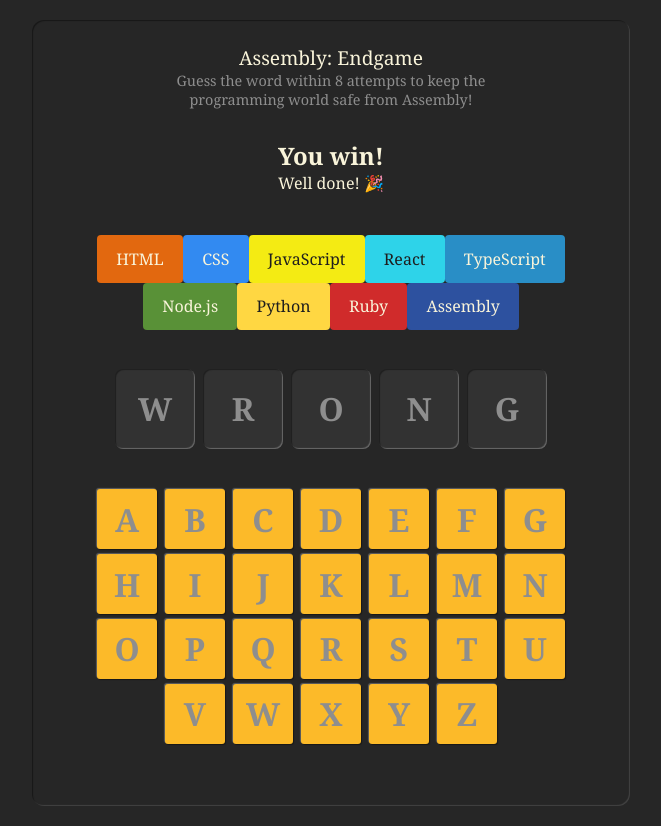
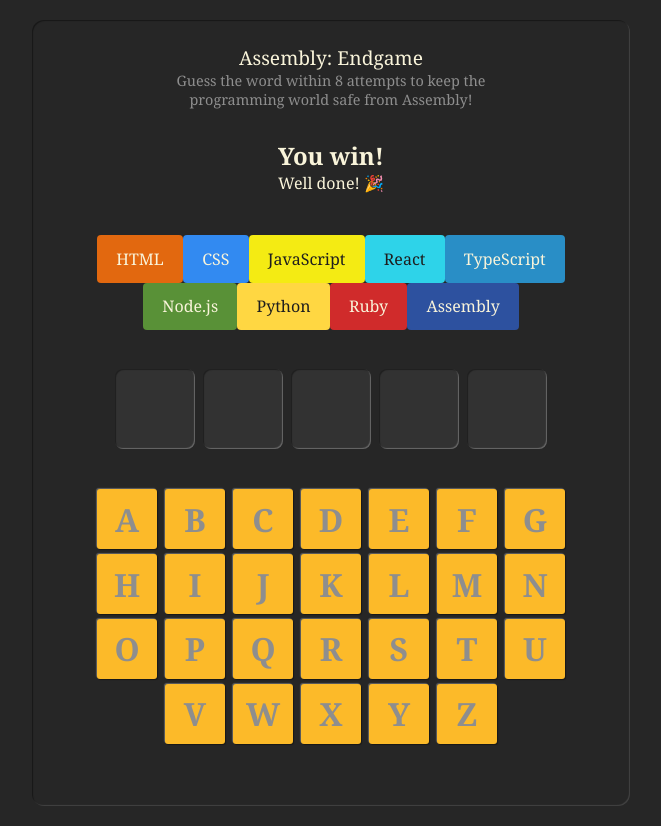
Before and after one commit to Jogata/SoftUni-React-Project, a React (Vite) app in the folder client/: page / in a window 1280 px wide. Shown: the whole page, without its empty margins (309-970 px from the left). Built offline with nearby package versions, Linux system fonts and the light colour scheme; a web font is replaced by a local one.

Commit message:
display only guessed letters functionality

```diff
--- a/client/public/styles.css
+++ b/client/public/styles.css
@@ -779,6 +779,7 @@ section.game-status {
   /* margin: 0.15rem 0.25rem; */
   /* padding: 0.5em 0.62em; */
   /* display: flex; */
+  vertical-align: middle;
   display: inline-flex;
   align-items: center;
   justify-content: center;
--- a/client/src/components/recepies/Main.jsx
+++ b/client/src/components/recepies/Main.jsx
@@ -536,6 +536,7 @@ const languages = [
 export function Main() {
     const [currentWord, setCurrentWord] = useState(() => getRandomWord());
     const [guessedLetters, setGuessedLetters] = useState([]);
+    console.log(currentWord);
     console.log(guessedLetters);
     // const currentWord = "example";
 
@@ -561,9 +562,11 @@ export function Main() {
     });
 
     const letterElements = currentWord.split("").map((letter, index) => {
+        const shouldRevealLetter = guessedLetters.includes(letter);
         return (
             <span key={index} className="letter">
-                {letter}
+                {/* {letter} */}
+                {shouldRevealLetter ? letter.toUpperCase() : ""}
             </span>
         )
     })
```
